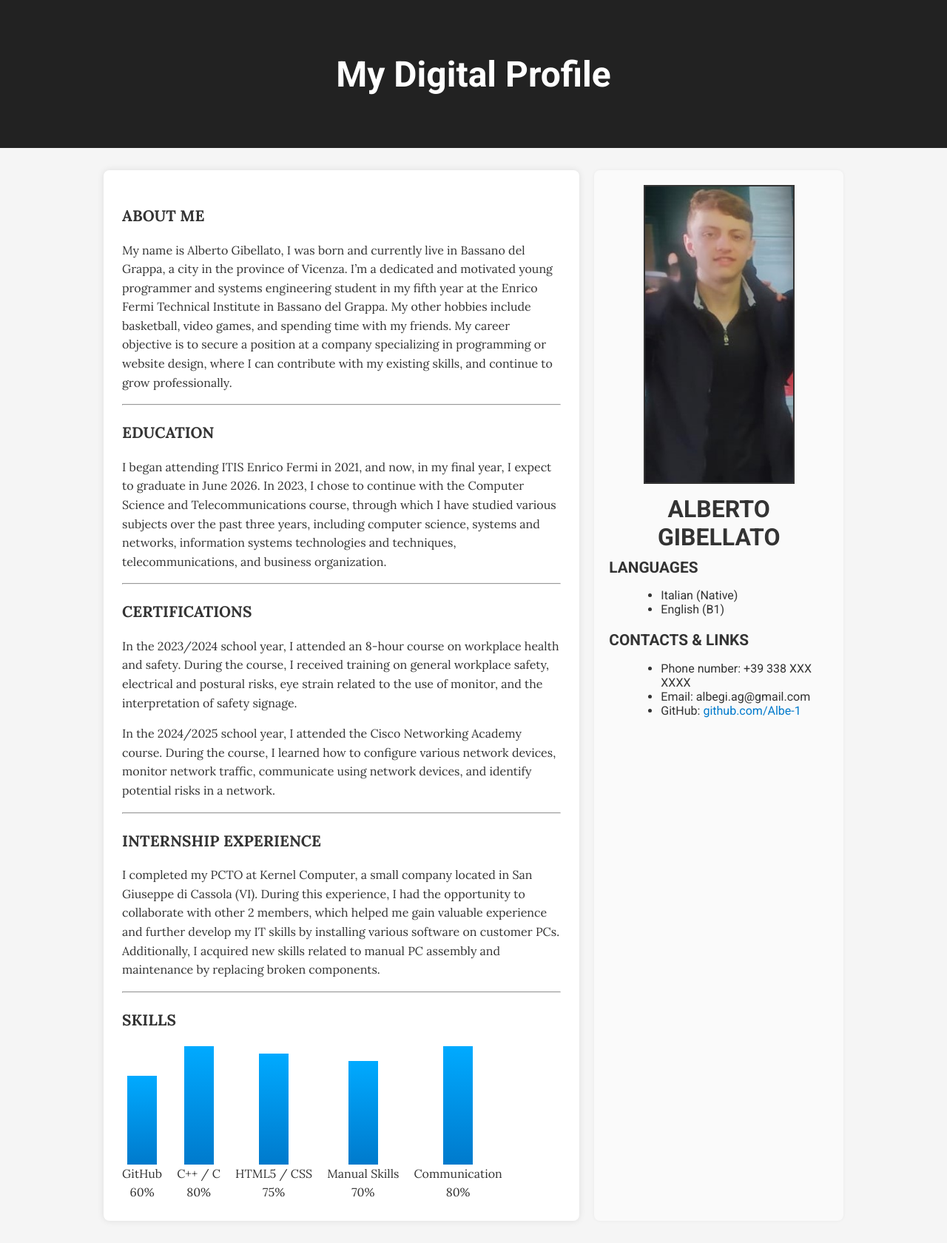
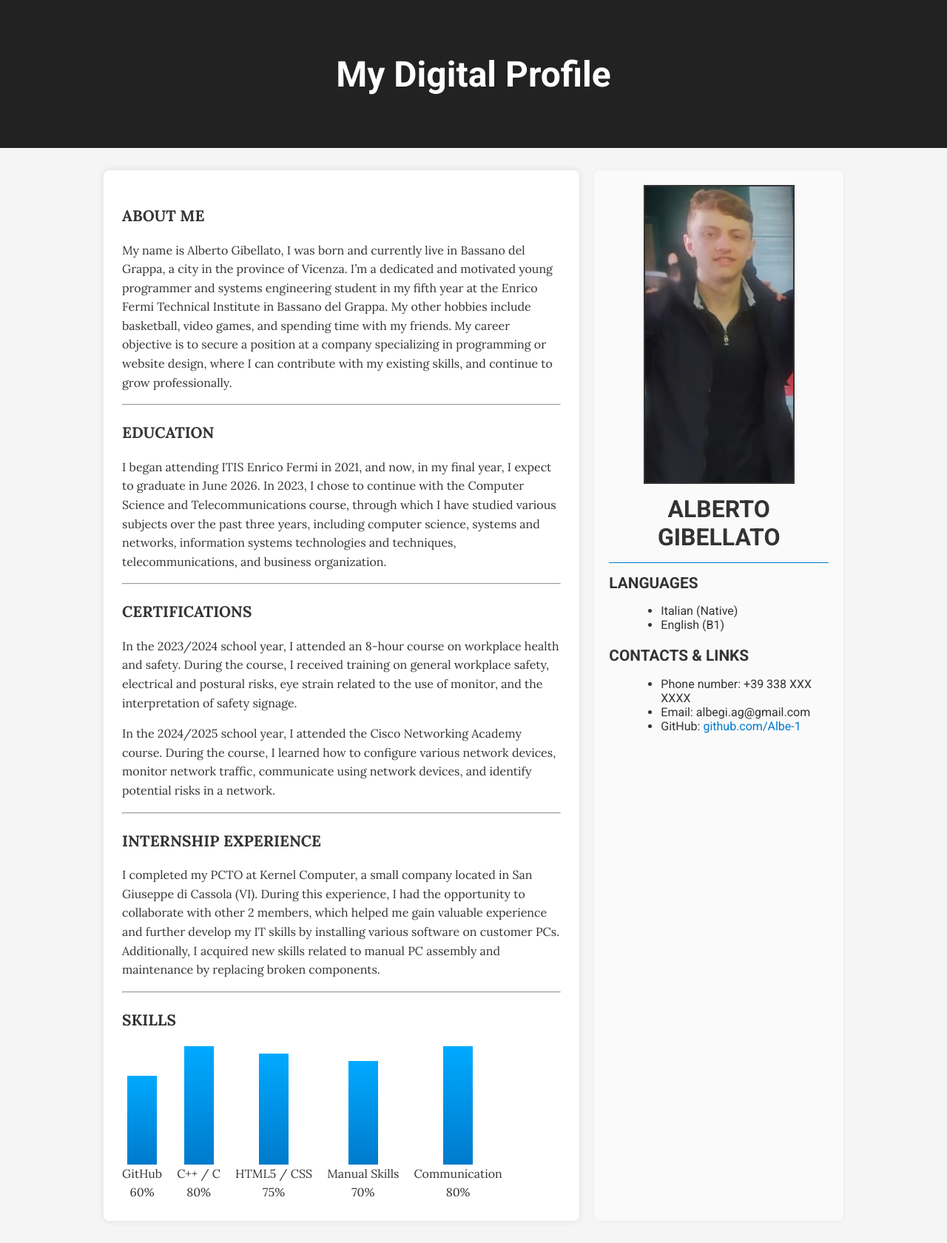
Before and after one commit to Albe-1/GibellatoDigitalProfile.github.io, a Jekyll site: the page built from index.md, in a window 1280 px wide. Shown: the whole page at 74% size. Built offline with Jekyll 4.4.1, drawn with Linux system fonts in a browser that asks for light colours.

Commit message:
Update default.html

```diff
--- a/_layouts/default.html
+++ b/_layouts/default.html
@@ -74,6 +74,13 @@
       margin-bottom: 10px;
       font-size: 2.0em;
     }
+    .profile-divider {
+      border: 0;
+      height: 1px;
+      background-color: #007acc;
+      margin: 15px 0;
+      border-radius: 1px;
+    }
     .section-title {
       font-size: 1.3em;
       font-weight: 700;
@@ -123,7 +130,7 @@
     <aside>
       <img src="{{ '/IMG-20230501-WA0005.jpg' | relative_url }}" alt="Profile Image" class="profile-img">
       <div class="profile-name">ALBERTO GIBELLATO</div>
-
+      <div class="profile-divider"></div>
       <div class="section-title">Languages</div>
       <div class="profile-languages">
         <ul>
```
